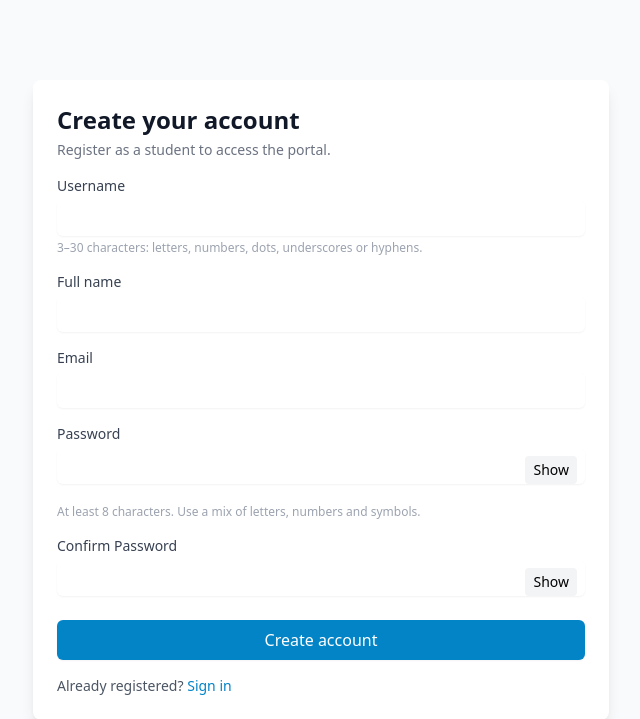
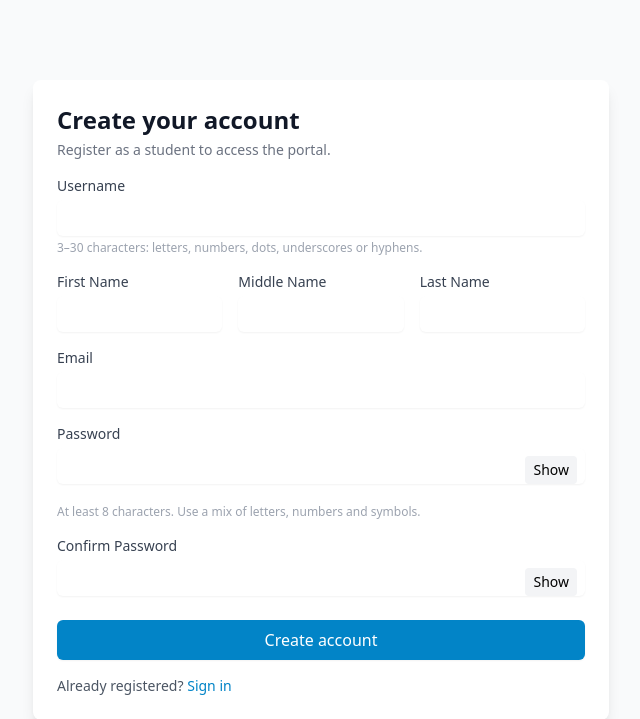
Before and after one commit to Crisjan0/CC105, a PHP site: page /ProjectName/register.php in a window 1280 px wide. Shown: the top 719 px of the page, without its empty margins (319-959 px from the left). Run offline with PHP 8.4, Linux system fonts and the light colour scheme; some libraries are stand-ins or nearby versions.

Commit message:
update system

```diff
--- a/public/register.php
+++ b/public/register.php
@@ -17,7 +17,9 @@ $csrf_token = $_SESSION['csrf_token'];
 $errors = [];
 $old = [
     'username' => '',
-    'full_name' => '',
+    'first_name' => '',
+    'middle_name' => '',
+    'last_name' => '',
     'email' => ''
 ];
 $info_msg = '';
@@ -35,22 +37,33 @@ if ($_SERVER['REQUEST_METHOD'] === 'POST') {
     } else {
         // Collect and trim inputs
         $username   = trim($_POST['username'] ?? '');
-        $full_name  = trim($_POST['full_name'] ?? '');
+        $first_name = trim($_POST['first_name'] ?? '');
+        $middle_name = trim($_POST['middle_name'] ?? '');
+        $last_name  = trim($_POST['last_name'] ?? '');
         $email      = trim($_POST['email'] ?? '');
         $password   = $_POST['password'] ?? '';
         $password2  = $_POST['password_confirm'] ?? '';
 
         $old['username'] = htmlspecialchars($username, ENT_QUOTES | ENT_SUBSTITUTE, 'UTF-8');
-        $old['full_name'] = htmlspecialchars($full_name, ENT_QUOTES | ENT_SUBSTITUTE, 'UTF-8');
+        $old['first_name'] = htmlspecialchars($first_name, ENT_QUOTES | ENT_SUBSTITUTE, 'UTF-8');
+        $old['middle_name'] = htmlspecialchars($middle_name, ENT_QUOTES | ENT_SUBSTITUTE, 'UTF-8');
+        $old['last_name'] = htmlspecialchars($last_name, ENT_QUOTES | ENT_SUBSTITUTE, 'UTF-8');
         $old['email'] = htmlspecialchars($email, ENT_QUOTES | ENT_SUBSTITUTE, 'UTF-8');
 
         // Validation
         if ($username === '' || !preg_match('/^[A-Za-z0-9._-]{3,30}$/', $username)) {
             $errors[] = "Username is required and must be 3-30 characters (letters, numbers, dot, underscore, hyphen).";
         }
-        if ($full_name === '' || mb_strlen($full_name) < 2) {
-            $errors[] = "Please enter your full name.";
+        if ($first_name === '' || mb_strlen($first_name) < 2) {
+            $errors[] = "Please enter your first name.";
         }
+        if ($last_name === '' || mb_strlen($last_name) < 2) {
+            $errors[] = "Please enter your last name.";
+        }
+
+        // Construct full name
+        $name_parts = array_filter([$first_name, $middle_name, $last_name], fn($v) => $v !== '');
+        $full_name = implode(' ', $name_parts);
         if ($email === '' || !filter_var($email, FILTER_VALIDATE_EMAIL)) {
             $errors[] = "Please enter a valid email address.";
         }
@@ -73,8 +86,8 @@ if ($_SERVER['REQUEST_METHOD'] === 'POST') {
                     // Hash password and insert
                     $hash = password_hash($password, PASSWORD_DEFAULT);
                     $role = 'student';
-                    $stmt = $pdo->prepare("INSERT INTO users (username, password, full_name, email, role) VALUES (?, ?, ?, ?, ?)");
-                    $ok = $stmt->execute([$username, $hash, $full_name, $email, $role]);
+                    $stmt = $pdo->prepare("INSERT INTO users (username, password, first_name, middle_name, last_name, full_name, email, role) VALUES (?, ?, ?, ?, ?, ?, ?, ?)");
+                    $ok = $stmt->execute([$username, $hash, $first_name, $middle_name, $last_name, $full_name, $email, $role]);
                     if ($ok) {
                         $_SESSION['flash'] = "Registration successful! Please sign in.";
                         header('Location: login.php');
@@ -173,12 +186,30 @@ if ($_SERVER['REQUEST_METHOD'] === 'POST') {
             <p class="mt-1 text-xs text-gray-400">3–30 characters: letters, numbers, dots, underscores or hyphens.</p>
           </div>
 
-          <div>
-            <label for="full_name" class="block text-sm font-medium text-gray-700">Full name</label>
-            <div class="mt-1">
-              <input id="full_name" name="full_name" type="text" required
-                     value="<?= $old['full_name'] ?>"
-                     class="block w-full rounded-md border-gray-300 shadow-sm focus:ring-sky-500 focus:border-sky-500 sm:text-sm px-3 py-2" />
+          <div class="grid grid-cols-1 gap-4 sm:grid-cols-3">
+            <div>
+              <label for="first_name" class="block text-sm font-medium text-gray-700">First Name</label>
+              <div class="mt-1">
+                <input id="first_name" name="first_name" type="text" required
+                       value="<?= $old['first_name'] ?>"
+                       class="block w-full rounded-md border-gray-300 shadow-sm focus:ring-sky-500 focus:border-sky-500 sm:text-sm px-3 py-2" />
+              </div>
+            </div>
+            <div>
+              <label for="middle_name" class="block text-sm font-medium text-gray-700">Middle Name</label>
+              <div class="mt-1">
+                <input id="middle_name" name="middle_name" type="text"
+                       value="<?= $old['middle_name'] ?>"
+                       class="block w-full rounded-md border-gray-300 shadow-sm focus:ring-sky-500 focus:border-sky-500 sm:text-sm px-3 py-2" />
+              </div>
+            </div>
+            <div>
+              <label for="last_name" class="block text-sm font-medium text-gray-700">Last Name</label>
+              <div class="mt-1">
+                <input id="last_name" name="last_name" type="text" required
+                       value="<?= $old['last_name'] ?>"
+                       class="block w-full rounded-md border-gray-300 shadow-sm focus:ring-sky-500 focus:border-sky-500 sm:text-sm px-3 py-2" />
+              </div>
             </div>
           </div>
 
```
Also changed, not shown: database/school.sql (+6 -4 lines), public/enroll.php (+10 -8 lines), public/profile.php (+22 -10 lines).
